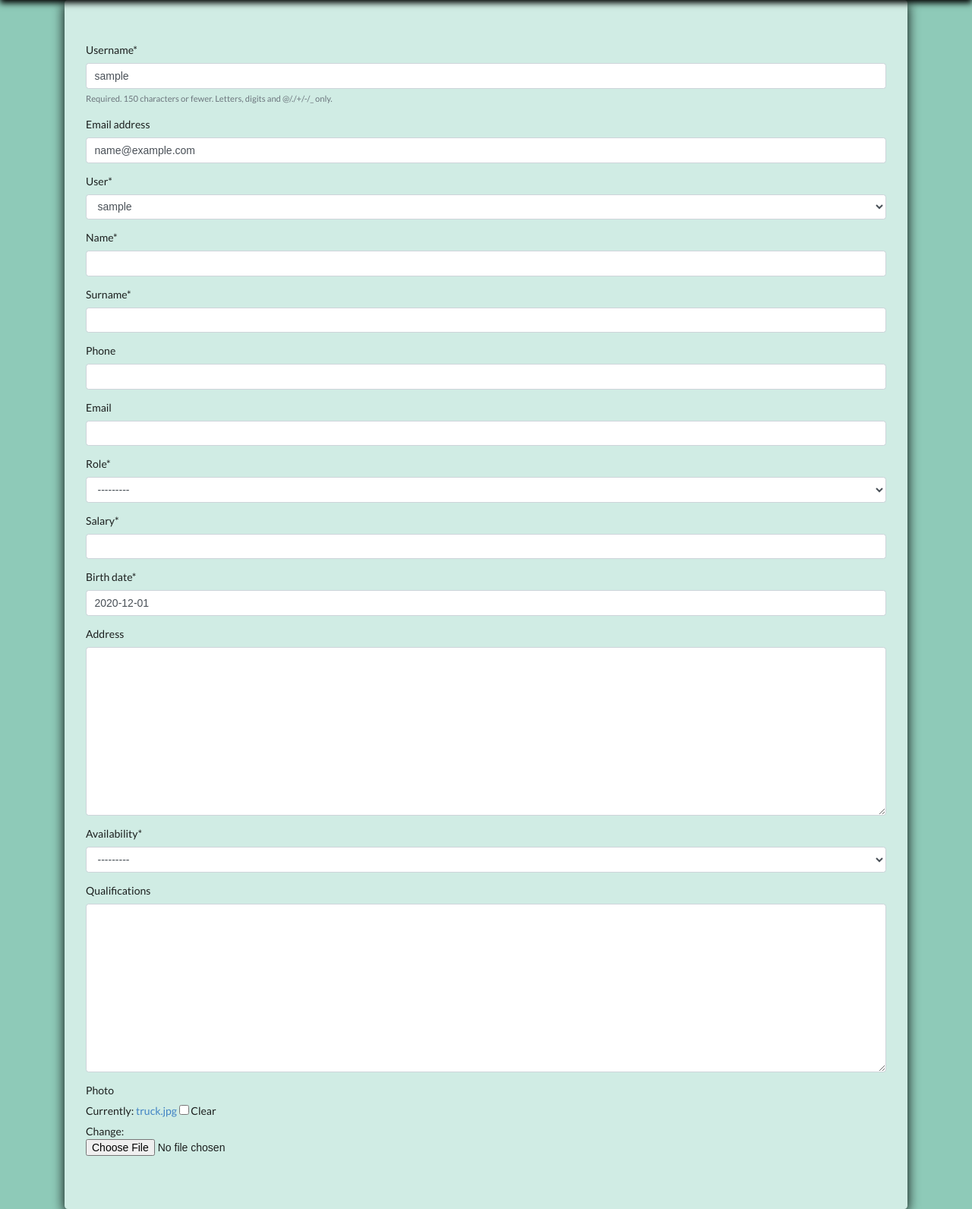
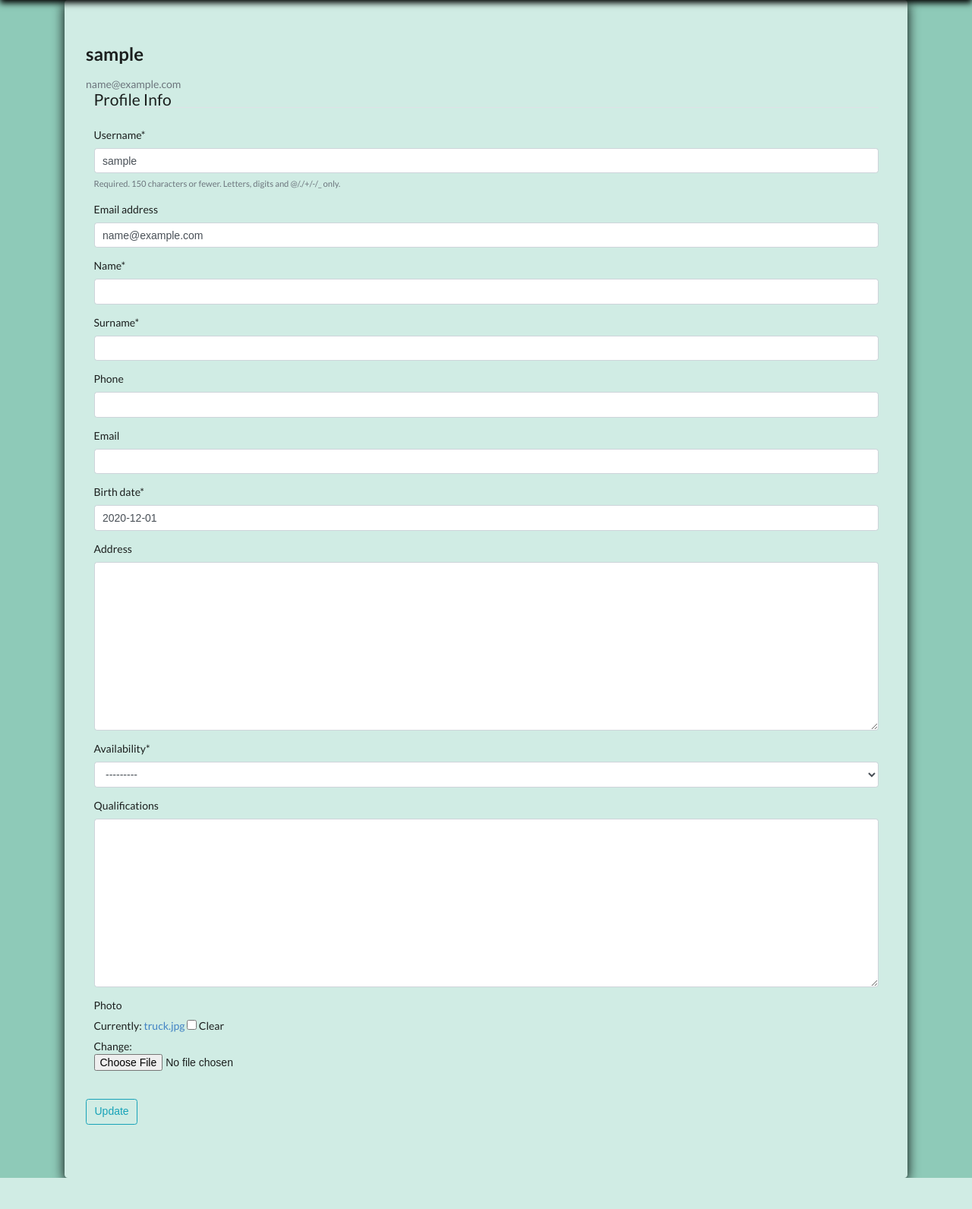
Before and after one commit to Piter815/PyFleetProject, a Django app: page /update/ in a window 1280 px wide. Shown: the part 74-1666 px from the top of the page at 76% size. After the commit the page ends 1625 px from the top, so only its background shows below. Run offline with Django 3.2, Linux system fonts and the light colour scheme; the visitor is signed in with stand-in values (Sample User, id 1); data comes from the database, SQL or seed files in the repository; parts of the project's set-up code (start-up, migrations or seed data) failed here and were passed over; some libraries are stand-ins or nearby versions.

Commit message:
employee creation now linked with user creation (the same with edit and update profile)

```diff
--- a/accounts/forms.py
+++ b/accounts/forms.py
@@ -13,7 +13,7 @@ class SubmittableForm(Form):
         self.helper.layout = Layout(*self.fields, Submit('submit', 'Submit'))
 
 
-class SignUpForm(SubmittableForm, UserCreationForm):
+class SignUpForm(UserCreationForm):
     email = forms.EmailField()
 
     class Meta:
--- a/core/forms.py
+++ b/core/forms.py
@@ -2,6 +2,7 @@
 from crispy_forms.helper import FormHelper
 from crispy_forms.layout import Layout, Column, Row, Submit
 from django import forms
+from django.contrib.auth.forms import UserCreationForm
 from django.contrib.auth.models import User
 from core.models import Employee, Customer, Order, Truck, DailyRoute
 from django.core.exceptions import ValidationError
@@ -10,7 +11,7 @@ from django.core.exceptions import ValidationError
 class EmployeeForm(forms.ModelForm):
     class Meta:
         model = Employee
-        fields = '__all__'
+        exclude = ['user']
 
     def __init__(self, *args, **kwargs):
         super().__init__(*args, **kwargs)
@@ -29,6 +30,26 @@ class EmployeeForm(forms.ModelForm):
             Submit('submit', 'Submit'),
         )
 
+class EmployeeProfileForm(forms.ModelForm):
+    class Meta:
+        model = Employee
+        exclude = ['salary', 'role', 'user']
+
+    def __init__(self, *args, **kwargs):
+        super().__init__(*args, **kwargs)
+        self.helper = FormHelper()
+        self.helper.layout = Layout(
+            Row(Column('name'), Column('surname')),
+            'birth_date',
+            'qualifications',
+            'phone',
+            'email',
+            'availability',
+            'address',
+            'photo',
+            Submit('submit', 'Submit'),
+        )
+
 
 class UserForm(forms.ModelForm):
     class Meta:
@@ -43,6 +64,21 @@ class UserForm(forms.ModelForm):
             Submit('submit', 'Submit'),
         )
 
+
+class UserRegistrationForm(UserCreationForm):
+    class Meta:
+        model = User
+        fields = ['username', 'email', 'password1', 'password2']
+
+    def __init__(self, *args, **kwargs):
+        super().__init__(*args, **kwargs)
+        self.helper = FormHelper()
+        self.helper.layout = Layout(
+            Row(Column('username'), Column('email')),
+            'password1',
+            'password2',
+            Submit('submit', 'Submit'),
+        )
 
 class CustomerForm(forms.ModelForm):
     class Meta:
--- a/core/templates/employee_detail.html
+++ b/core/templates/employee_detail.html
@@ -13,12 +13,15 @@
         {% endif %}
     </div>
     <div class="col-sm">
+        <h2>Employee data: </h2>
       {{ employee|attr_as_p:'name' }}
       {{ employee|attr_as_p:'surname' }}
       {{ employee|attr_as_p:'role' }}
       {{ employee|attr_as_p:'birth_date' }}
       {{ employee|attr_as_p:'salary' }}
       {{ employee|attr_as_p:'address' }}
+      <h2>User profile: </h2>
+        <p><strong>Account name:</strong> {{ employee.user.username }} </p>
     </div>
   </div>
 </div>
--- a/core/views.py
+++ b/core/views.py
@@ -14,7 +14,8 @@ from django_tables2.export import ExportMixin
 from accounts.forms import SignUpForm
 from core.filters import DailyRouteFilter
 from core.models import Employee, Customer, Order, Truck, DailyRoute
-from core.forms import EmployeeForm, CustomerForm, OrderForm, TruckForm, DailyRouteForm, UserForm
+from core.forms import EmployeeForm, CustomerForm, OrderForm, TruckForm, DailyRouteForm, UserForm, EmployeeProfileForm, \
+    UserRegistrationForm
 from core.tables import DailyRouteTable
 from django.db.models import Sum
 
@@ -278,12 +279,26 @@ class MonthlyDistanceTraveled(LoginRequiredMixin, TemplateView):
 
 @login_required
 def employee_create(request):
-    u_form = SignUpForm
-    e_form = EmployeeForm
+    if request.method == 'POST':
+        uform = SignUpForm(request.POST)
+        eform = EmployeeForm(request.POST)
+        if uform.is_valid():
+            new_user = uform.save(commit=True)
+            if eform.is_valid():
+                new_employee = eform.save(commit=False)
+                new_employee.user = new_user
+                new_employee.save()
+
+            messages.success(request, f'New account has been created!')
+            return redirect('employee_list')
+
+    else:
+        uform = SignUpForm()
+        eform = EmployeeForm()
 
     context = {
-        'u_form': u_form,
-        'e_form': e_form,
+        'uform': uform,
+        'eform': eform,
     }
 
     return render(request, 'forms-e.html', context)
@@ -293,16 +308,16 @@ def employee_create(request):
 def employee_update(request):
     if request.method == 'POST':
         uform = UserForm(request.POST, instance=request.user)
-        eform = EmployeeForm(request.POST, request.FILES, instance=request.user.employee)
+        eform = EmployeeProfileForm(request.POST, request.FILES, instance=request.user.employee)
         if uform.is_valid() and eform.is_valid():
             uform.save()
             eform.save()
             messages.success(request, f'Your account has been updated!')
-            return redirect('profile')
+            return redirect('update')
 
     else:
         uform = UserForm(instance=request.user)
-        eform = EmployeeForm(instance=request.user.employee)
+        eform = EmployeeProfileForm(instance=request.user.employee)
 
     context = {
         "uform": uform,
--- a/py_fleet/templates/base.html
+++ b/py_fleet/templates/base.html
@@ -102,6 +102,7 @@
                 </a>
                 <div class="dropdown-menu dropdown-menu-right">
                   <a class="dropdown-item text-right" href="{% url 'accounts:profile' %}">Your Profile</a>
+                  <a class="dropdown-item text-right" href="{% url 'update' %}">Update your profile</a>
                   <a class="dropdown-item text-right" href="{% url 'accounts:logout' %}">Logout</a>
                   <a class="dropdown-item text-right" href="{% url 'accounts:password_change' %}">Change Password</a>
                 </div>
--- a/py_fleet/templates/forms-e.html
+++ b/py_fleet/templates/forms-e.html
@@ -5,14 +5,25 @@
 {% load crispy_forms_tags %}
 
 {% block content %}
-
-
-    <form method="post" enctype="multipart/form-data">
-        {% csrf_token %}
-<!--        <fieldset class="form-group">-->
-<!--            <legend class="border-bottom mb-4"> Profile details</legend>-->
+    <div class="content-section">
+      <div class="media">
+        <div class="media-body">
+          <h2 class="account-heading">{{ user.username }}</h2>
+          <p class="text-secondary">{{ user.email }}</p>
+        </div>
+      </div>
+      <form method="POST" enctype="multipart/form-data">
+          {% csrf_token %}
+          <fieldset class="form-group">
+              <legend class="border-bottom mb-4">Profile Info</legend>
               {{ uform|crispy }}
               {{ eform|crispy }}
+          </fieldset>
+          <div class="form-group">
+              <button class="btn btn-outline-info" type="submit">Update</button>
+          </div>
+      </form>
+    </div>
 
     </form>
 
--- a/py_fleet/urls.py
+++ b/py_fleet/urls.py
@@ -22,7 +22,8 @@ from core.views import EmployeeListView, EmployeeDetailView, EmployeeCreateView,
     CustomerListView, CustomerDetailView, CustomerCreateView, CustomerUpdateView, CustomerDeleteView, OrderListView, \
     OrderDetailView, OrderCreateView, OrderUpdateView, OrderDeleteView, DailyRouteListView, DailyRouteDetailView, \
     DailyRouteCreateView, DailyRouteUpdateView, DailyRouteDeleteView, TruckDeleteView, TruckUpdateView, TruckCreateView, \
-    TruckDetailView, TruckListView, FilteredDailyRouteListView, MonthlyDistanceTraveled, employee_update
+    TruckDetailView, TruckListView, FilteredDailyRouteListView, MonthlyDistanceTraveled, employee_update, \
+    employee_create
 from blog.views import PostDetailView, PostCreateView, PostUpdateView, PostDeleteView, HomeListView, PostListView
 
 
@@ -35,7 +36,7 @@ urlpatterns = [
     path("employee/list", EmployeeListView.as_view(), name='employee_list'),
     path("", HomeListView.as_view(), name='index'),
     path("employee/detail/<pk>", EmployeeDetailView.as_view(), name="employee_detail"),
-    path("employee/create", EmployeeCreateView.as_view(), name="employee_create"),
+    path("employee/create", employee_create, name="employee_create"),
     path("employee/update/<pk>", EmployeeUpdateView.as_view(), name="employee_update"),
     path("employee/delete/<pk>", EmployeeDeleteView.as_view(), name="employee_delete"),
     path("customer/list", CustomerListView.as_view(), name='customer_list'),
```
Also changed, not shown: accounts/templates/profile.html (+9 -0 lines).
